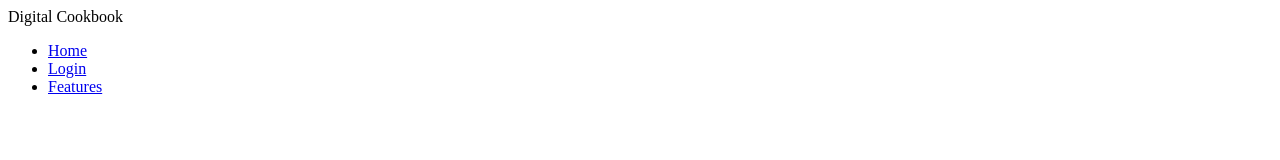
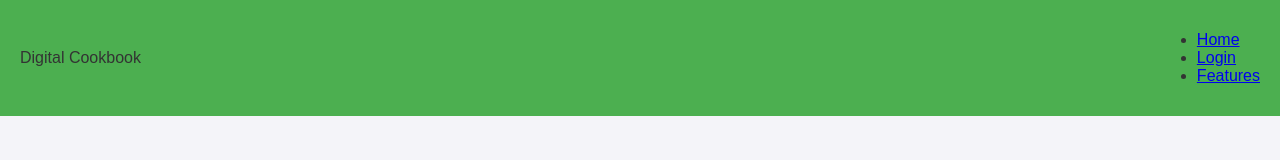
Before and after one commit to Sukh-Virk/DigitalCookBook, a plain HTML site: page search.html in a window 1280 px wide. Drawn offline with Linux system fonts and the light colour scheme.

Commit message:
linking search.html with styling2.css

```diff
--- a/search.html
+++ b/search.html
@@ -4,6 +4,8 @@
     <meta charset="UTF-8">
     <meta name="viewport" content="width=device-width, initial-scale=1.0">
     <title>Document</title>
+    <link rel="stylesheet" href="styles2.css">
+
 </head>
 <body>
 
```
